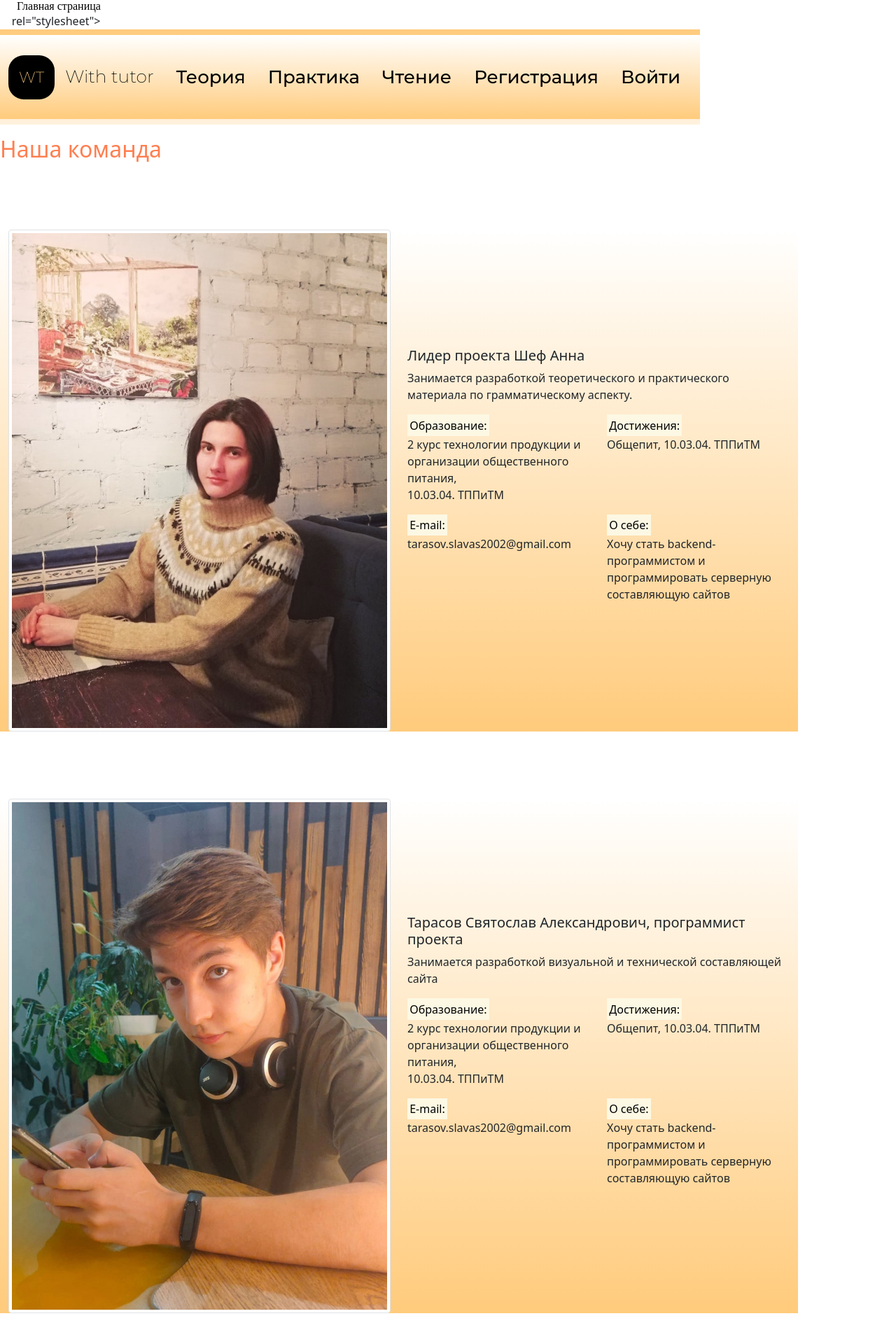
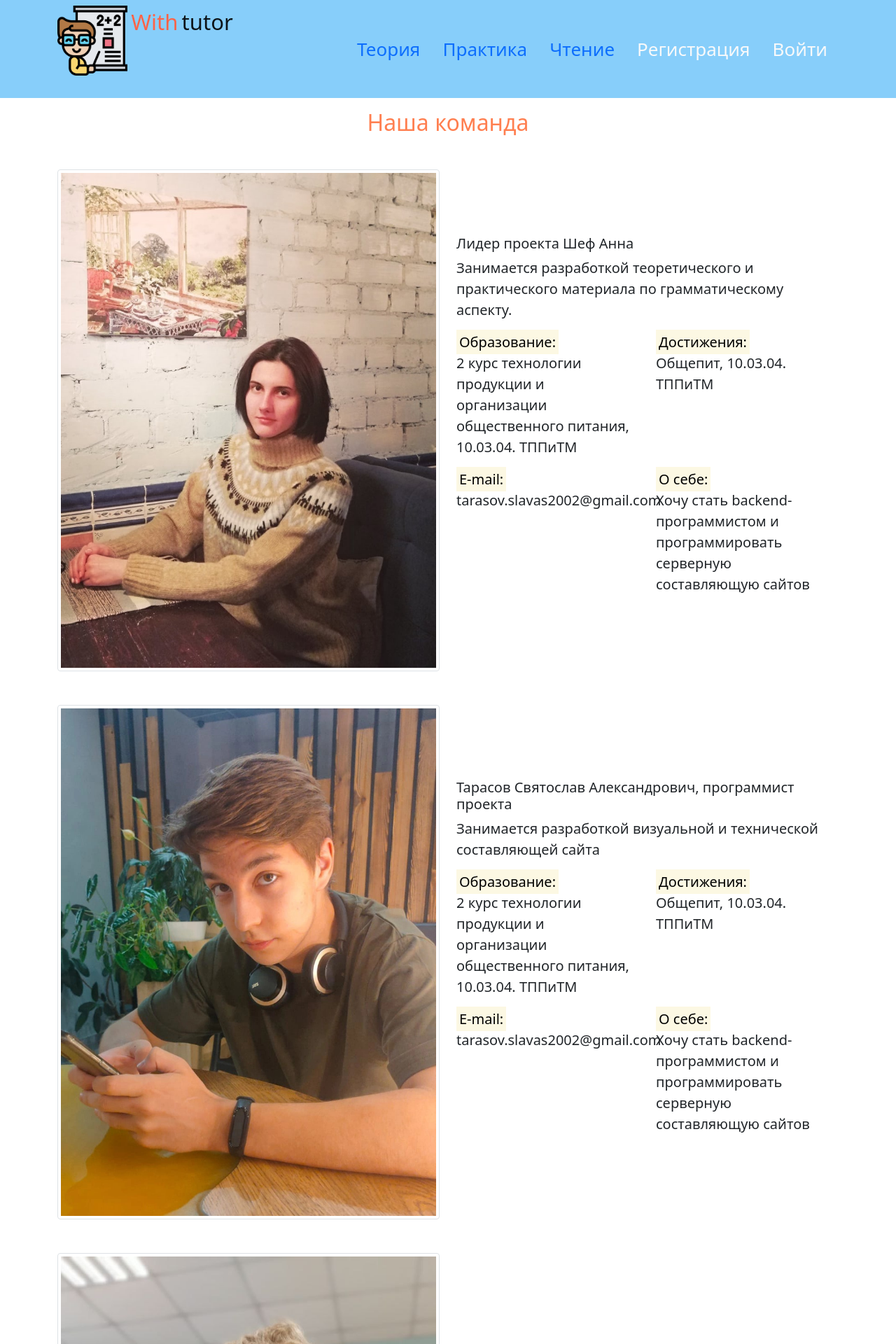
Before and after one commit to SvyatoSllav/with_tutor, a Django app: page / in a window 1280 px wide. Shown: the top 1920 px of the page at 70% size. Run offline with Django 3.2, Linux system fonts and the light colour scheme; some libraries are stand-ins or nearby versions.

Commit message:
Revert "new design 2"
This reverts commit 092a439e83e6f648607a2868165c3863bced9afd.

```diff
--- a/with_tutor/static/css/includes/footer.css
+++ b/with_tutor/static/css/includes/footer.css
@@ -1,13 +1,10 @@
-* {
-    box-sizing: border-box;
-    display: inline-block
+a {
+    text-decoration: none
+}
+.container {
+    font-size: 20px;
 }
 
-.footer {
-    background: linear-gradient(white, #FFCB7C);
-    display: flex
+.container:hover {
+    content: "#";
 }
-
-.container {
-    background: linear-gradient(white, #FFCB7C)
-}
--- a/with_tutor/static/css/includes/header.css
+++ /dev/null
@@ -1,31 +0,0 @@
-*{
-    box-sizing: border-box;
-}
-.container {
-    min-height: 120px;
-}
-
-.logo {
-    background-color: #000000;
-    color: #FFCB7C;
-    padding: 15px;
-    border-radius: 22px;
-    font-size: 22px;
-    font-family: 'Montserrat', sans-serif;
-    font-weight: 200;
-}
-
-.titel {
-    background-color: transparent;
-    color: #000000;
-    margin-left: 10px;
-    font-size: 25px;
-    font-family: 'Montserrat', sans-serif;
-    font-weight: 200;
-
-}
-
-.fount {
-    font-family: 'Montserrat', sans-serif;
-    font-weight: 500;
-}
--- a/with_tutor/templates/includes/footer.html
+++ b/with_tutor/templates/includes/footer.html
@@ -1,16 +1,12 @@
 {% load static %}
-{% block links %}
-<link rel="stylesheet" href="../../static/css/includes/footer.css">
-{% endblock links %}
 {% block footer %}
-<footer class="footer" style="background: linear-gradient(white, #FFCB7C); height: 142px;">
-  <div class="container">
-    <div class="iiner" style="text-align: center; margin: 46px; padding-top: 63px;">
-      <span class="logo">WT</span>
-      <span class="title">With tutor © 2022</span>
-      <div class="save" style="padding-left: 115px;">Все права защищенны</div>
-    </div>
-  </div>
-
+<link rel="stylesheet" href="{% static 'css/includes/footer.css' %}">
+<footer class="border-top text-center py-3 card-footer sticky-top">
+  <img src="{% static 'img/logos.png' %}" width="100" height="100" class="d-inline-block align-top" alt="">
+  <p style="font-size:23px">© 2021 Copyright <span style="color:tomato" class=''>With</span> <span>tutor</span>
+  </p>
+  <span class="container link about">
+    <a href="{% url 'about:index' %}">О нас</a>
+  </span>
 </footer>
 {% endblock footer %}
--- a/with_tutor/templates/includes/header.html
+++ b/with_tutor/templates/includes/header.html
@@ -1,47 +1,41 @@
 {% load static %}
-{% block links %}
-<link rel="preconnect" href="https://fonts.googleapis.com">
-<link rel="preconnect" href="https://fonts.gstatic.com" crossorigin>
-<link href="https://fonts.googleapis.com/css2?family=Montserrat:wght@100;200;500&display=swap" rel="stylesheet">
-<link rel="stylesheet" href="../../static/css/includes/header.css">
-rel="stylesheet">
-{% endblock links %}
-<nav class="navbar navbar-light" style="background: linear-gradient(#FFCB7C, #FFF2DE);">
+<nav class="navbar navbar-light" style="background-color: lightskyblue">
     <div class="container">
         <a class="navbar-brand p-0" href="{% url 'main_menu' %}">
-
-            <span class="logo"> WT </span>
-            <span class="titel"> With tutor </span>
+            <img src="{% static 'img/logos.png' %}" width="100" height="100" class="d-inline-block align-top mb-4"
+                alt="">
+            <span style="color:tomato; font-size:31px">With</span>
+            <span style="font-size:31px">tutor</span>
         </a>
         {% with request.resolver_match.view_name as view_name %}
-        <ul class="nav nav-pills fount">
+        <ul class="nav nav-pills">
             <li class="nav-item">
-                <a class="nav-link {% if view_name == 'grammar:grammar' %}active{% endif %}" style="font-size:26px; color: black;"
+                <a class="nav-link {% if view_name == 'grammar:grammar' %}active{% endif %}" style="font-size:26px"
                     href="{% url 'grammar:grammar' %}">Теория</a>
             </li>
 
             <li class="nav-item">
                 <a class="nav-link {% if view_name == 'vocabulary:vocabulary_materials' %}active{% endif %}"
-                    style="font-size:26px; color: black;" href="{% url 'vocabulary:vocabulary_materials' %}">Практика</a>
+                    style="font-size:26px" href="{% url 'vocabulary:vocabulary_materials' %}">Практика</a>
             </li>
 
             <li class="nav-item">
                 <a class="nav-link {% if view_name == 'reading:reading_theme' %}active{% endif %}"
-                    style="font-size:26px; color: black;" href="{% url 'reading:reading_theme' %}">Чтение</a>
+                    style="font-size:26px" href="{% url 'reading:reading_theme' %}">Чтение</a>
             </li>
             {% if not user.is_authenticated %}
             <li class="nav-item">
                 <a class="nav-link link-light {% if view_name == 'users:signup' %}active{% endif %}"
-                    style="font-size:26px; color: black;" href="{% url 'users:signup' %}">Регистрация</a>
+                    style="font-size:26px" href="{% url 'users:signup' %}">Регистрация</a>
             </li>
             <li class="nav-item">
                 <a class="nav-link link-light {% if view_name == 'users:login' %}active{% endif %}"
-                    style="font-size:26px; color: black;" href="{% url 'users:login' %}">Войти</a>
+                    style="font-size:26px" href="{% url 'users:login' %}">Войти</a>
             </li>
             {% else %}
             <li class="nav-item">
                 <a class="nav-link link-light {% if view_name == 'users:logout' %}active{% endif %}"
-                    style="font-size:26px; color: black;" href="{% url 'users:logout' %}">Выйти</a>
+                    style="font-size:26px" href="{% url 'users:logout' %}">Выйти</a>
             </li>
             {% endif %}
             {% endwith %}
```
